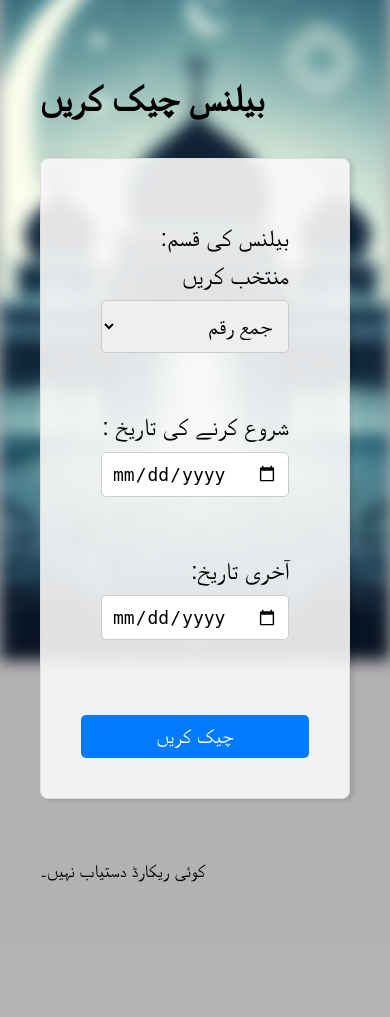
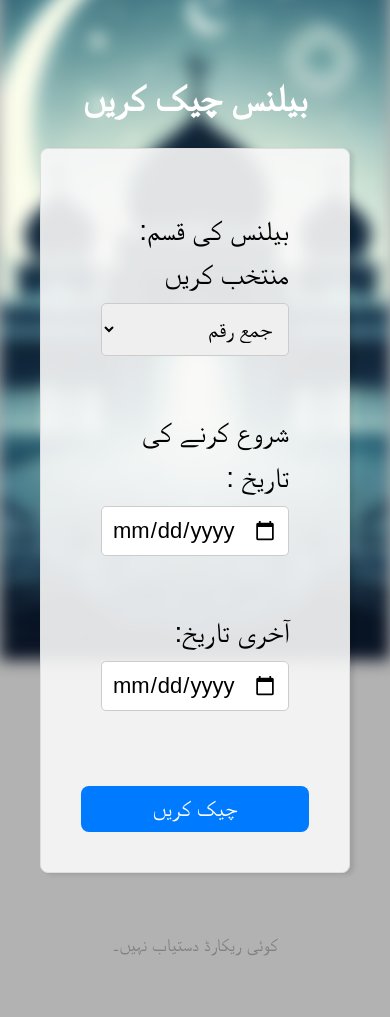
Before and after one commit to datasercher/masjid, a Django app: template finance/templates/finance/check_balance.html in a window 390 px wide. Shown: the part 184-1201 px from the top of the page. Before the commit the page ends 1066 px from the top, so only its background shows below. Run offline with Django 5.2, Linux system fonts and the light colour scheme; the template is opened without the code that fills it: most values are stand-ins (such as "Sample title", 1, 10 or a date in 2020); some web fonts are replaced.

Commit message:
Responsive

```diff
--- a/finance/templates/finance/check_balance.html
+++ b/finance/templates/finance/check_balance.html
@@ -1,14 +1,14 @@
 {% extends 'finance/base.html' %}
 
 {% block content %}
-<div class="container">
-    <h2 class="text-center text-white mb-4" style="font-size: 36px; font-weight: bold;">بیلنس چیک کریں</h2>
+<div class="container" style="max-width: 400px; margin: 0 auto;">
+    <h2 style="font-size: 36px; font-weight: bold; text-align: center; margin-bottom: 20px; color: white;">بیلنس چیک کریں</h2>
     <form method="GET" action="{% url 'check_balance' %}">
-        <div class="row gy-3">
+        <div class="row">
             <!-- Balance Type Selection -->
-            <div class="col-md-4 col-12">
-                <label for="balance_type" class="form-label" style="font-size: 24px; font-family: 'Jameel Noori Nastaleeq', sans-serif;">
-                    :بیلنس کی قسم منتخب کریں
+            <div class="col-md-4">
+                <label for="balance_type" style="font-size: 28px; font-family: 'Jameel Noori Nastaleeq', sans-serif; display: block;">
+                   :بیلنس کی قسم منتخب کریں
                 </label>
                 <select id="balance_type" name="balance_type" class="form-select" style="font-size: 22px; font-family: 'Jameel Noori Nastaleeq', sans-serif; direction: rtl;">
                     <option value="deposit" {% if balance_type == "deposit" %}selected{% endif %}> جمع رقم</option>
@@ -16,89 +16,84 @@
                     <option value="available_balance" {% if balance_type == "available_balance" %}selected{% endif %}> دستیاب بیلنس</option>
                 </select>
             </div>
-
             <!-- Date Range Selection -->
-            <div class="col-md-4 col-6">
-                <label for="start_date" class="form-label" style="font-size: 24px; font-family: 'Jameel Noori Nastaleeq', sans-serif; direction: rtl;">
-                    شروع کرنے کی تاریخ :
+            <div class="col-md-4">
+                <label for="start_date" style="font-size: 28px; font-family: 'Jameel Noori Nastaleeq', sans-serif; display: block; direction: rtl;">
+                شروع کرنے کی تاریخ :
                 </label>
-                <input type="date" id="start_date" name="start_date" class="form-control" style="font-size: 18px; direction: rtl;" value="{{ start_date }}">
+                <input type="date" id="start_date" name="start_date" class="form-control" style="font-size: 22px; font-family: 'Jameel Noori Nastaleeq', sans-serif; direction: rtl;" value="{{ start_date }}">
             </div>
-            <div class="col-md-4 col-6">
-                <label for="end_date" class="form-label" style="font-size: 24px; font-family: 'Jameel Noori Nastaleeq', sans-serif;">
+            <div class="col-md-4">
+                <label for="end_date" style="font-size: 28px; font-family: 'Jameel Noori Nastaleeq', sans-serif; display: block;">
                     :آخری تاریخ
                 </label>
-                <input type="date" id="end_date" name="end_date" class="form-control" style="font-size: 18px; direction: rtl;" value="{{ end_date }}">
+                <input type="date" id="end_date" name="end_date" class="form-control" style="font-size: 22px; font-family: 'Jameel Noori Nastaleeq', sans-serif; direction: rtl;" value="{{ end_date }}">
             </div>
         </div>
-
         <div class="text-center mt-4">
-            <button type="submit" class="btn btn-primary px-4 py-2" style="font-size: 20px; font-family: 'Jameel Noori Nastaleeq', sans-serif;">
+            <button type="submit" style="font-size: 22px; font-family: 'Jameel Noori Nastaleeq', sans-serif; padding: 10px 20px; background-color: #007BFF; color: white; border: none; border-radius: 8px; cursor: pointer;">
                 چیک کریں
             </button>
         </div>
     </form>
 </div>
 
-<div class="container mt-4">
+<div class="container" style="text-align: center;">
     <!-- Display Results -->
     {% if balance_type == 'available_balance' %}
-    <div class="table-responsive">
-        <table class="table table-bordered text-center" style="direction: rtl;">
-            <thead class="table-dark">
+    <div class="table-responsive mt-4" style="text-align: center; overflow-x: auto;">
+        <table style="width: 100%; border-collapse: collapse; direction: rtl;  margin-top: 20px; text-align: center;">
+            <thead style="background-color: #343a40; color: white;">
                 <tr>
-                    <th style="font-size: 22px;">کل جمع رقم</th>
-                    <th style="font-size: 22px;">کل نکالی گئی رقم</th>
-                    <th style="font-size: 22px;">دستیاب بیلنس</th>
+                    <th style="border: 1px solid #ddd; padding: 12px; font-size: 22px;">کل جمع رقم</th>
+                    <th style="border: 1px solid #ddd; padding: 12px; font-size: 22px;">کل نکالی گئی رقم</th>
+                    <th style="border: 1px solid #ddd; padding: 12px; font-size: 22px;">دستیاب بیلنس</th>
                 </tr>
             </thead>
             <tbody>
-                <tr>
-                    <td style="font-size: 20px;">{{ deposit_total|floatformat:2 }}</td>
-                    <td style="font-size: 20px;">{{ withdraw_total|floatformat:2 }}</td>
-                    <td style="font-size: 20px;">{{ available_balance|floatformat:2 }}</td>
+                <tr style="background-color: {% cycle '#fff' '#f9f9f9' %};">
+                    <td style="border: 1px solid #ddd; padding: 10px; font-size: 26px;">{{ deposit_total|floatformat:2 }}</td>
+                    <td style="border: 1px solid #ddd; padding: 10px; font-size: 26px;">{{ withdraw_total|floatformat:2 }}</td>
+                    <td style="border: 1px solid #ddd; padding: 10px; font-size: 26px;">{{ available_balance|floatformat:2 }}</td>
                 </tr>
             </tbody>
         </table>
     </div>
     {% elif balance_type == 'deposit' or balance_type == 'withdraw' %}
-    <div class="table-responsive">
-        <table class="table table-bordered text-center" style="direction: rtl;">
-            <thead class="table-dark">
+    <div class="table-responsive mt-4" style="text-align: center; overflow-x: auto;">
+        <table style="width: 100%; border-collapse: collapse; direction: rtl; margin-top: 20px; text-align: center;">
+            <thead style="background-color: #343a40; color: white;">
                 <tr>
-                    <th style="font-size: 22px;">تاریخ</th>
-                    <th style="font-size: 22px;">{% if balance_type == 'deposit' %} فنڈ کا نام {% else %} اخراجات کی قسم {% endif %}</th>
-                    <th style="font-size: 22px;">رقم</th>
+                    <th style="border: 1px solid #ddd; padding: 12px; font-size: 28px;">تاریخ</th>
+                    <th style="border: 1px solid #ddd; padding: 12px; font-size: 28px;">{% if balance_type == 'deposit' %} فنڈ کا نام {% else %} اخراجات کی قسم {% endif %}</th>
+                    <th style="border: 1px solid #ddd; padding: 12px; font-size: 28px;">رقم</th>
                 </tr>
             </thead>
             <tbody>
                 {% for record in records %}
-                <tr>
-                    <td style="font-size: 20px;">{{ record.date }}</td>
-                    <td style="font-size: 20px;">
+                <tr style="background-color: {% cycle '#fff' '#f9f9f9' %};">
+                    <td style="border: 1px solid #ddd; padding: 10px; font-size: 26px;">{{ record.date }}</td>
+                    <td style="border: 1px solid #ddd; padding: 10px; font-size: 26px;">
                         {% if balance_type == 'deposit' %}
                             {{ record.fund.urdu_name }}
                         {% else %}
                             {{ record.expense_name }}
                         {% endif %}
                     </td>
-                    <td style="font-size: 20px;">{{ record.amount|floatformat:2 }}</td>
+                    <td style="border: 1px solid #ddd; padding: 10px; font-size: 26px;">{{ record.amount|floatformat:2 }}</td>
                 </tr>
                 {% endfor %}
             </tbody>
         </table>
     </div>
-    <div class="mt-3 p-3 text-center bg-light" style="direction: rtl; border: 1px solid #ddd;">
-        <h5 style="font-size: 20px; font-family: 'Jameel Noori Nastaleeq', sans-serif;">
-            {% if balance_type == 'deposit' %}
-                کل جمع رقم: {{ deposit_total }} روپے
-            {% elif balance_type == 'withdraw' %}
-                کل نکالی گئی رقم: {{ withdraw_total }} روپے
-            {% endif %}
+    <div class="container" style="width:auto;  border-collapse: collapse;  margin-left: 20px; text-align: center; background-color: {% cycle '#fff' '#f9f9f9' %}; direction: rtl;">
+        <h5 style="font-size: 22px; font-family: 'Jameel Noori Nastaleeq', sans-serif; ">
+            {% if balance_type == 'deposit' %} کل جمع رقم:   {{ deposit_total  }}{% elif balance_type == 'withdraw' %}کل نکالی گئی رقم:   {{ withdraw_total}}{% endif %}  روپے
         </h5>
     </div>
     {% else %}
-    <p class="text-center text-muted" style="font-size: 18px;">کوئی ریکارڈ دستیاب نہیں۔</p>
+    <p style="font-size: 18px; color: gray; text-align: center;">کوئی ریکارڈ دستیاب نہیں۔</p>
     {% endif %}
 </div>
+
 {% endblock %}
```
